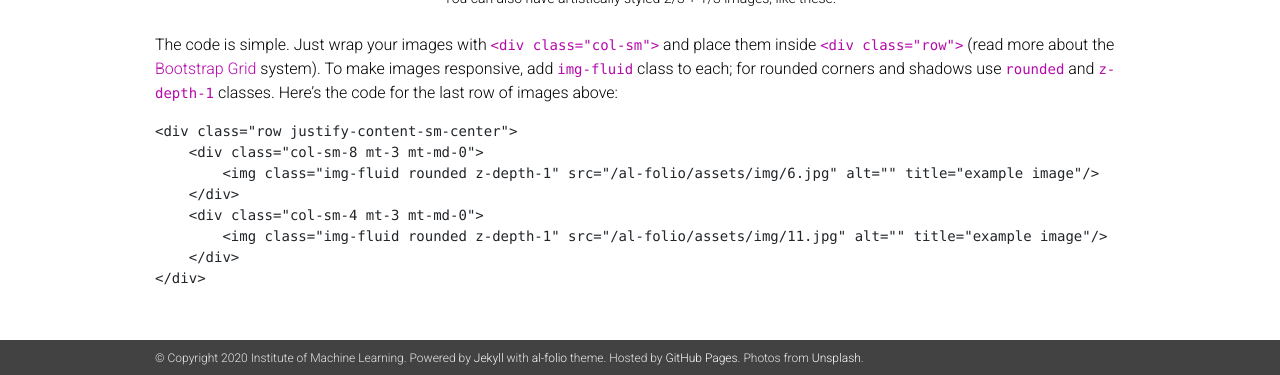
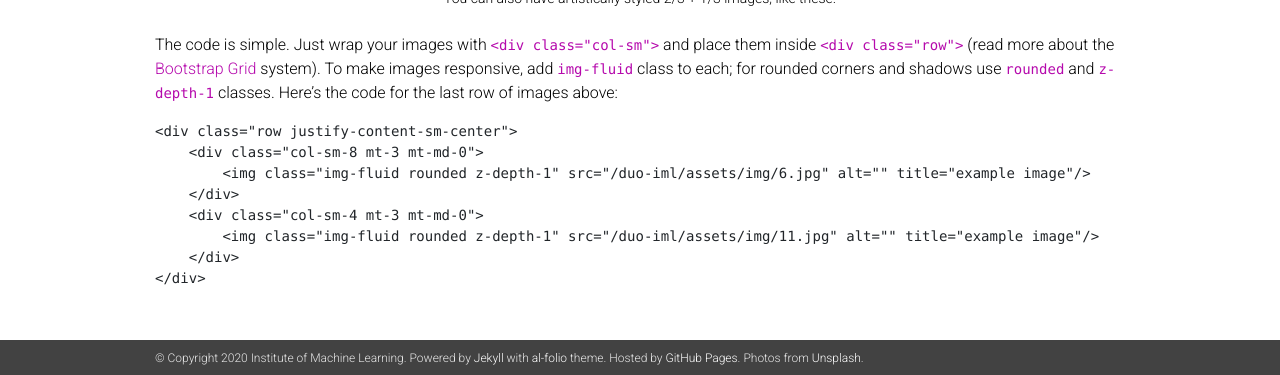
Before and after one commit to vihangp/duo-iml, a Jekyll site: the page built from _projects/6_project.markdown, in a window 1280 px wide and 900 px high, scrolled down 1108 px, cut to the strip 525-900 px from the top of the window. Built offline with Jekyll 4.4.1, drawn with Linux system fonts in a browser that asks for light colours; nearby versions of some CDN libraries; a style sheet for code colours, icons or effects is not loaded.

Commit message:
url name change

```diff
--- a/_config.yml
+++ b/_config.yml
@@ -14,8 +14,8 @@
   Hosted by <a href="https://pages.github.com/" target="_blank">GitHub Pages</a>.
   Photos from <a href="https://unsplash.com" target="_blank">Unsplash</a>.
 
-url:  # the base hostname & protocol for your site
-baseurl: /al-folio # the subpath of your site, e.g. /blog/
+url: vihangp.github.io # the base hostname & protocol for your site
+baseurl: /duo-iml # the subpath of your site, e.g. /blog/
 last_updated: false # set to true if you want to display last updated in the footer
 
 # -----------------------------------------------------------------------------
```
Also changed, not shown: _posts/2015-05-15-images.md (line endings or trailing spaces).
